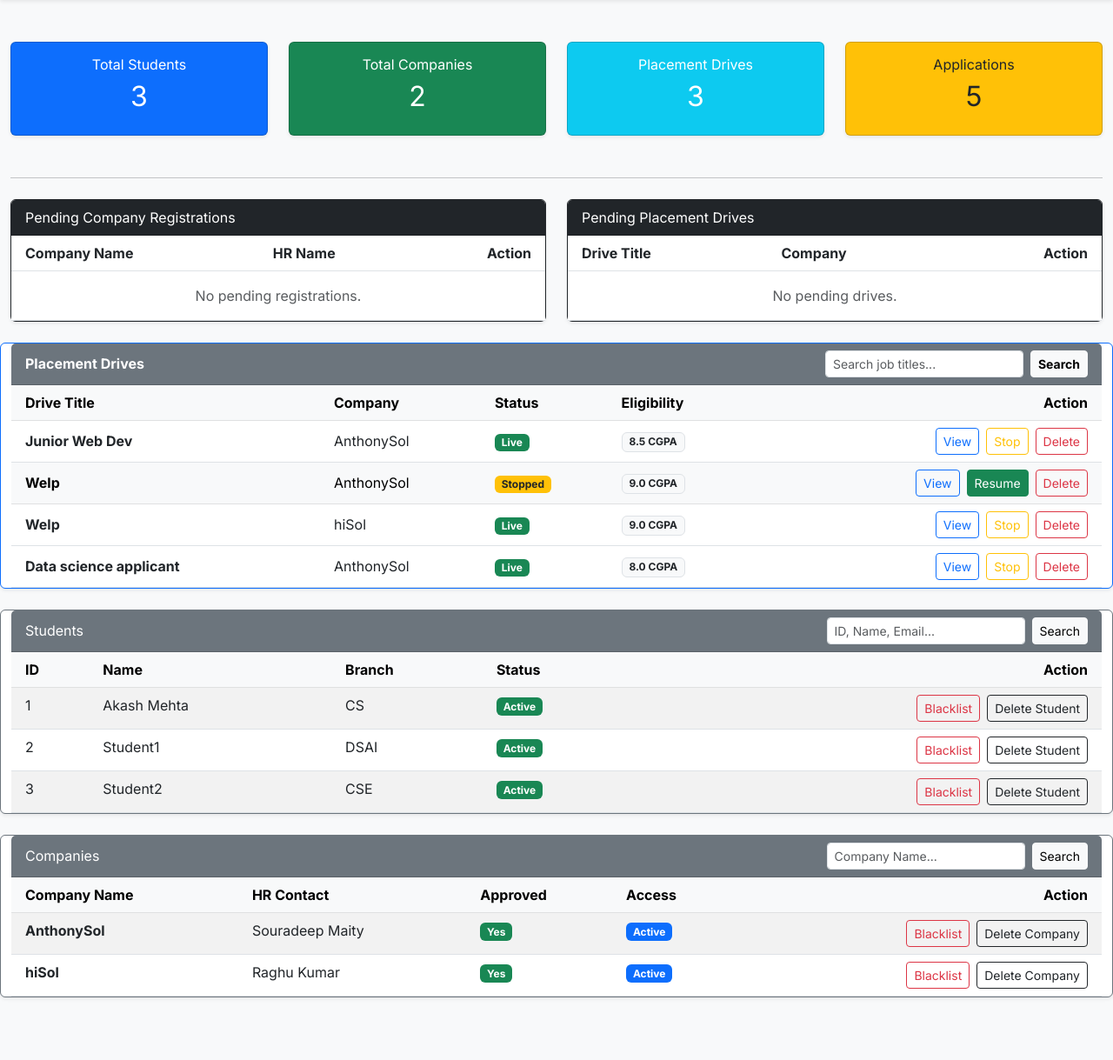
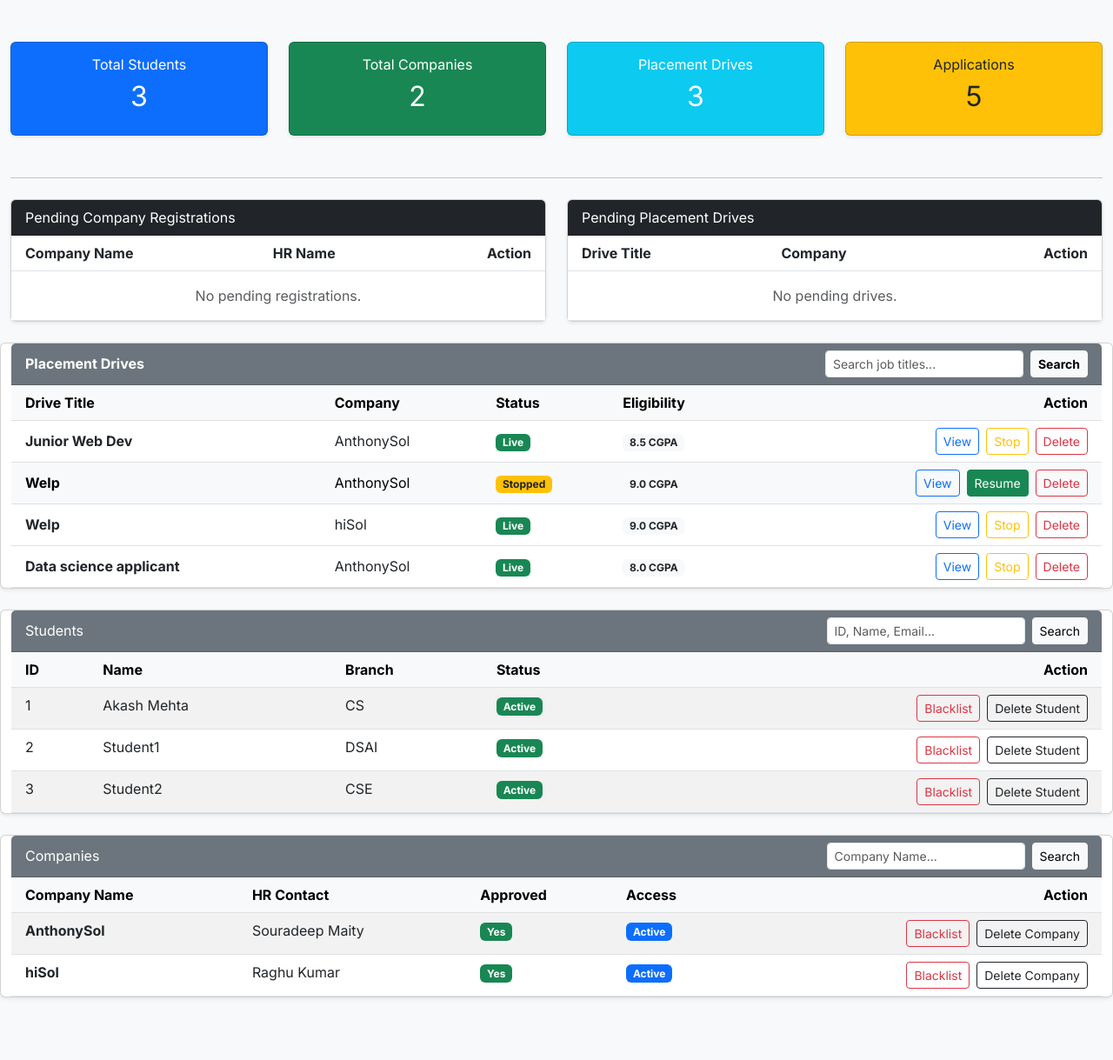
Before and after one commit to Subhraneel103/placement-portal-application, a Flask app: page /admin/dashboard in a window 1280 px wide. Shown: the part 56-1275 px from the top of the page at 87% size. Run offline with Flask 3, Linux system fonts and the light colour scheme; a user stored in the database is signed in.

Commit message:
slight changes

```diff
--- a/application/controllers.py
+++ b/application/controllers.py
@@ -536,6 +536,7 @@ def edit_profile():
         file=request.files.get('resume')
         if file and allowed_file(file.filename):
             file_path=os.path.join(Upload_Folder,file.filename)
+            web_path = file_path.replace("\\", "/")
             file.save(file_path)
             student.resume_path=file_path
 
--- a/templates/admin_dashboard.html
+++ b/templates/admin_dashboard.html
@@ -41,7 +41,7 @@
 
     <div class="row">
         <div class="col-md-6">
-            <div class="card mb-4 shadow-sm border-dark">
+            <div class="card mb-4 shadow-sm">
                 <div class="card-header bg-dark text-white">Pending Company Registrations</div>
                 <div class="card-body p-0">
                     <table class="table table-hover mb-0">
@@ -79,7 +79,7 @@
         </div>
 
         <div class="col-md-6">
-            <div class="card mb-4 shadow-sm border-dark">
+            <div class="card mb-4 shadow-sm">
                 <div class="card-header bg-dark text-white">Pending Placement Drives</div>
                 <div class="card-body p-0">
                     <table class="table table-hover mb-0">
@@ -115,7 +115,7 @@
                 </div>
             </div>
         </div>
-        <div class="card shadow-sm mb-4 border-primary">
+        <div class="card shadow-sm mb-4">
         <div class="card-header bg-secondary text-white d-flex justify-content-between align-items-center">
             <span class="fw-bold">Placement Drives</span>
 
@@ -153,7 +153,7 @@
                                 <span class="badge bg-warning text-dark">Stopped</span>
                             {% endif %}
                         </td>
-                        <td><span class="badge bg-light text-dark border">{{ drive.eligibility_CGPA }} CGPA</span></td>
+                        <td><span class="badge bg-light text-dark">{{ drive.eligibility_CGPA }} CGPA</span></td>
                         <td class="text-end pe-3">
                             <div class="d-flex justify-content-end gap-2">
                                 <a href="{{ url_for('admin_review_drive', drive_id=drive.id) }}" class="btn btn-sm btn-outline-primary">View</a>
@@ -182,7 +182,7 @@
         </div>
     </div>
 
-    <div class="card shadow-sm mb-4 border-secondary">
+    <div class="card shadow-sm mb-4">
         <div class="card-header bg-secondary text-white d-flex justify-content-between align-items-center">
             <span>Students</span>
             <form action="{{ url_for('admin_dashboard') }}" method="GET" class="d-flex gap-2">
@@ -234,7 +234,7 @@
         </div>
     </div>
 
-    <div class="card shadow-sm mb-4 border-secondary">
+    <div class="card shadow-sm mb-4">
         <div class="card-header bg-secondary text-white d-flex justify-content-between align-items-center">
             <span>Companies</span>
             <form action="{{ url_for('admin_dashboard') }}" method="GET" class="d-flex gap-2">
--- a/templates/base.html
+++ b/templates/base.html
@@ -14,7 +14,7 @@
 </head>
 <body class="bg-light d-flex flex-column min-vh-100">
 
-    <nav class="navbar navbar-expand navbar-dark bg-dark mb-4 shadow-sm">
+    <nav class="navbar navbar-expand navbar-dark bg-dark mb-4">
         <div class="container">
             <a class="navbar-brand fw-bold" href="{{ url_for('index') }}">Placement Portal</a>
 
@@ -43,7 +43,7 @@
                     </li>
 
                 {% else %}
-                    {# Not LOGGED IN VIEW #}
+                    {# NOT LOGGED IN VIEW #}
                     <li class="nav-item me-3"><a class="nav-link" href="{{ url_for('index') }}">Home</a></li>
                     <li class="nav-item me-3"><a class="nav-link" href="{{ url_for('login') }}">Login</a></li>
                     <li class="nav-item me-3"><a class="nav-link text-primary fw-bold" href="{{ url_for('register_student') }}">Student Signup</a></li>
--- a/templates/view_drive.html
+++ b/templates/view_drive.html
@@ -16,8 +16,11 @@
                     </div>
                     <div class="col-md-6 text-md-end">
                         <h6 class="text-success"><strong>Min CGPA:</strong> {{ drive.eligibility_CGPA }}</h6>
-                        <h6><strong>Allowed Branches:</strong> {{ drive.allowed_branches }}</h6>
+                        <h6><strong>Allowed Branches:</strong> {{ drive.allowed_branches if drive.allowed_branches else 'All Branches' }}</h6>
+                        <h6><strong>Allowed Years:</strong> {{ drive.allowed_years if drive.allowed_years else 'Not Specific'}}</h6>
+
                     </div>
+
                 </div>
 
                 <hr>
```
Also changed, not shown: instance/placement.sqlite3, 2 other files.
